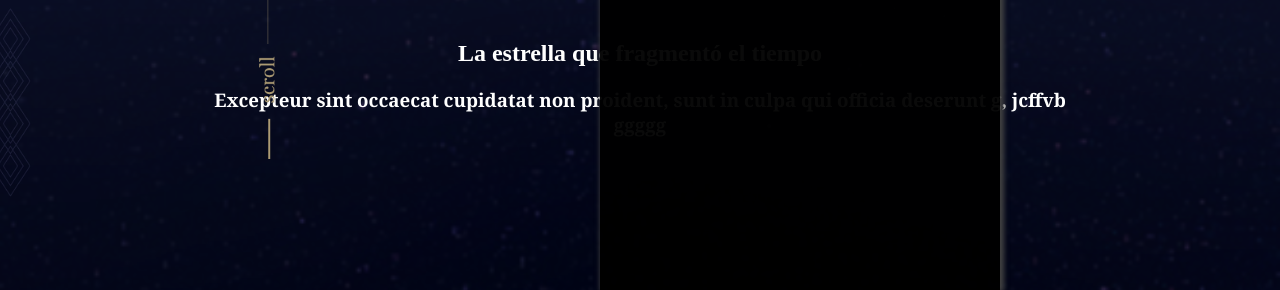
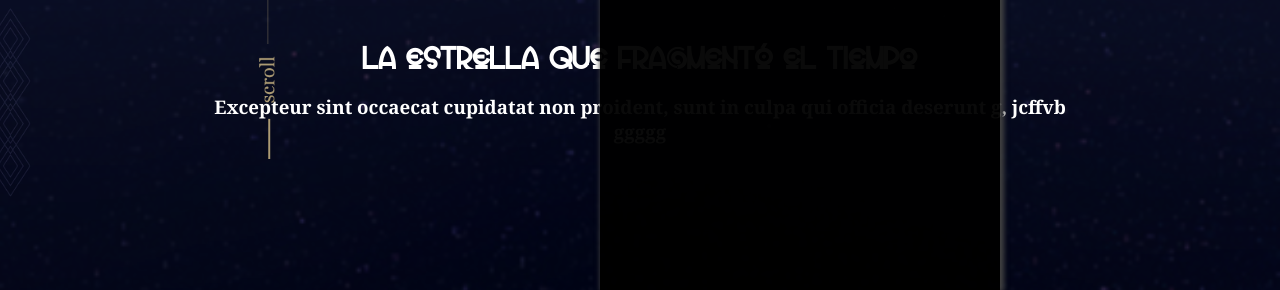
Before and after one commit to Smallyae/tuturuma, a plain HTML site: page index.html in a window 1280 px wide. Shown: the part 510-800 px from the top of the page. Drawn offline with Linux system fonts and the light colour scheme; the site is published under a folder, as on GitHub Pages, so addresses that start at the root find nothing; files whose address does not match are found by name.

Commit message:
Update index.html

```diff
--- a/index.html
+++ b/index.html
@@ -5,7 +5,7 @@
     <meta name="viewport" content="width=device-width, initial-scale=1.0">
     <title>Página de contáctanos la estrella que fragmentó el tiempo</title>
     <link rel="stylesheet" href="estilos.css">
-    <link rel="stylesheet" href="/fonts/stylesheet.css">
+    <link rel="stylesheet" href="fonts/stylesheet.css">
 </head>
 <body>
     <div id="bg2General">
```
